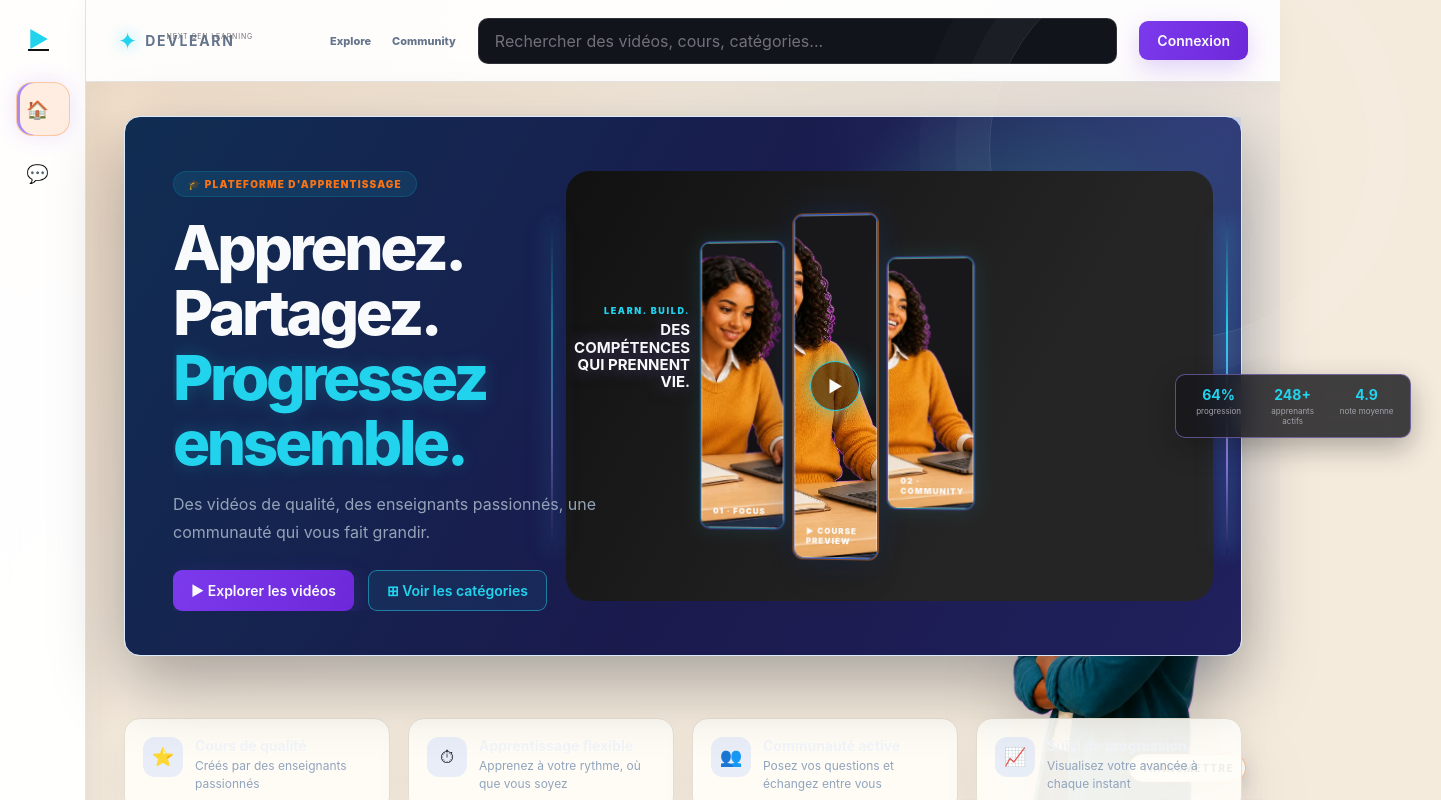
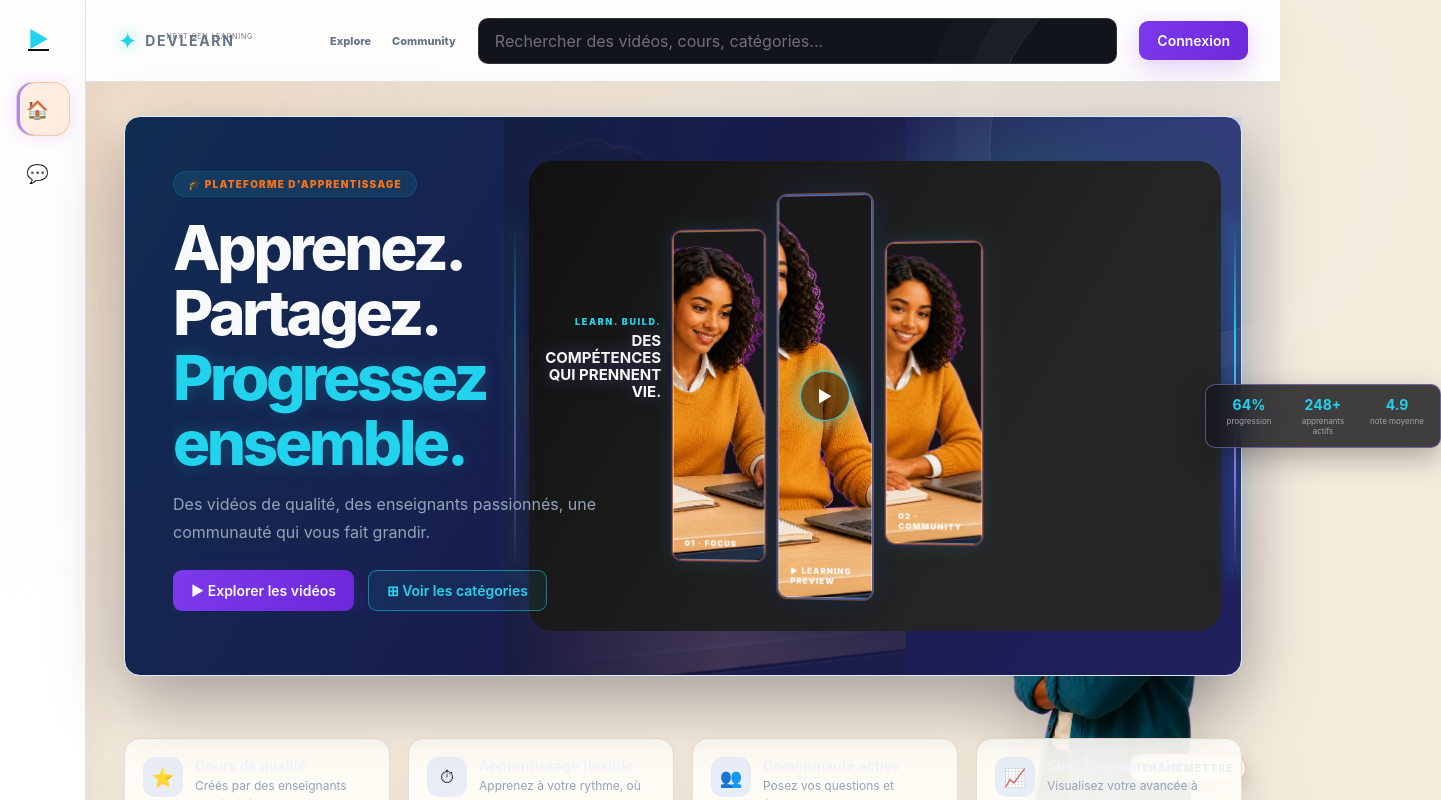
Before and after one commit to geromguershom-dot/video-tutorials-platform-frontend, a React app: page / in a window 1280 px wide. Shown: the top 800 px of the page, 1441 px wide, since content can reach past the window. Built offline with nearby package versions, Linux system fonts and the light colour scheme; no server answers; the HTML template or start-up script is replaced by a standard one.

Commit message:
style: enlarge student hero panels

```diff
--- a/src/index.css
+++ b/src/index.css
@@ -2134,3 +2134,20 @@ body { background-image: radial-gradient(circle at 8% 6%, rgba(249,115,22,.08),
 .hero-title-backdrop { display: none !important; }
 @media (max-width: 900px) { .hero-with-image { min-height: 760px; padding: 34px 28px; } .hero-with-image .hero-content { width: 100%; max-width: 600px; } .hero-composition { position: relative; top: auto; right: auto; width: 100%; max-width: none; margin-top: 86px; transform: none; } }
 @media (max-width: 520px) { .hero-with-image { min-height: 700px; padding: 28px 20px; } .hero-composition { margin-top: 68px; } }
+
+/* STUDENT HERO REFERENCE — LARGE PANELS + BACKDROP */
+.hero-with-image { min-height: 560px; }
+.hero-student-backdrop { position: absolute; z-index: 1; top: 0; left: 34%; width: 36%; height: 100%; overflow: hidden; pointer-events: none; opacity: .22; }
+.hero-student-backdrop::after { content: ''; position: absolute; inset: 0; background: linear-gradient(90deg, rgba(17,17,17,.95), rgba(17,17,17,.18) 55%, rgba(17,17,17,.58)); }
+.hero-student-backdrop img { display: block; width: 100%; height: 100%; object-fit: cover; object-position: center; opacity: 1; filter: none; mix-blend-mode: normal; }
+.hero-with-image .hero-content { z-index: 6; }
+.hero-composition { z-index: 4; width: 62%; max-width: 760px; right: 20px; }
+.hero-showcase { min-height: 470px; }
+.hero-panel-grid { height: 380px; gap: 12px; }
+.hero-image-panel.panel-tall { height: 335px !important; }
+.hero-image-panel.panel-main { height: 405px !important; }
+.hero-image-panel.panel-small { height: 300px !important; }
+.hero-image-panel { border-color: rgba(249,115,22,.72); }
+.hero-image-panel.panel-main { border-color: rgba(37,99,235,.9); }
+@media (max-width: 1000px) { .hero-with-image { min-height: 780px; } .hero-student-backdrop { left: 12%; top: 0; width: 70%; height: 48%; opacity: .18; } .hero-composition { width: 100%; right: auto; max-width: none; margin-top: 100px; } .hero-showcase { min-height: 460px; } }
+@media (max-width: 650px) { .hero-with-image { min-height: 720px; } .hero-student-backdrop { left: 4%; width: 92%; height: 42%; opacity: .16; } .hero-composition { margin-top: 76px; } .hero-panel-grid { height: 285px; gap: 7px; } .hero-image-panel.panel-tall { height: 245px !important; } .hero-image-panel.panel-main { height: 290px !important; } .hero-image-panel.panel-small { height: 220px !important; } }
--- a/src/pages/Home.jsx
+++ b/src/pages/Home.jsx
@@ -4,6 +4,7 @@ import api from '../services/api';
 import { useAuth } from '../context/AuthContext';
 import studentFocused from '../assets/student-pose-focused.webp';
 import studentLaughing from '../assets/student-pose-laughing.webp';
+import studentConfident from '../assets/student-pose-confident.webp';
 import teacherFront from '../assets/teacher-pose-front.webp';
 import teacherThreeQuarter from '../assets/teacher-pose-three-quarter.webp';
 
@@ -62,6 +63,7 @@ export default function Home() {
     <div className="home-page">
       {/* HERO */}
         <div className="hero hero-with-image">
+          <div className="hero-student-backdrop" aria-hidden="true"><img src={studentLaughing} alt="" /></div>
                 <div className="hero-content hero-title-stage">
           <span className="hero-badge">
 {user?.role === 'teacher' ? '✦ ESPACE CRÉATEUR' : '🎓 PLATEFORME D\'APPRENTISSAGE'}</span>
@@ -97,9 +99,9 @@ export default function Home() {
                   <div className="hero-illustration hero-composition hero-showcase">
             <div className="hero-showcase-title"><span>{user?.role === 'teacher' ? 'TEACH. INSPIRE.' : 'LEARN. BUILD.'}</span><strong>{user?.role === 'teacher' ? 'Une expertise qui rayonne.' : 'Des compétences qui prennent vie.'}</strong></div>
             <div className="hero-panel-grid">
-              <div className="hero-image-panel panel-tall"><img src={user?.role === 'teacher' ? teacherThreeQuarter : studentFocused} alt="Personnage DevLearn en apprentissage" /><span>01 · FOCUS</span></div>
-              <div className="hero-image-panel panel-main"><img src={featuredVideo?.thumbnailUrl || (user?.role === 'teacher' ? teacherFront : studentLaughing)} alt="Aperçu du parcours DevLearn" /><div className="hero-panel-play">▶</div><span>▶ COURSE PREVIEW</span></div>
-              <div className="hero-image-panel panel-small"><img src={user?.role === 'teacher' ? teacherFront : studentLaughing} alt="Communauté DevLearn" /><span>02 · COMMUNITY</span></div>
+              <div className="hero-image-panel panel-tall"><img src={studentFocused} alt="Étudiante concentrée" /><span>01 · FOCUS</span></div>
+              <div className="hero-image-panel panel-main"><img src={studentLaughing} alt="Étudiante en apprentissage" /><div className="hero-panel-play">▶</div><span>▶ LEARNING PREVIEW</span></div>
+              <div className="hero-image-panel panel-small"><img src={studentConfident} alt="Étudiante confiante" /><span>02 · COMMUNITY</span></div>
             </div>
             <div className="hero-showcase-metrics"><span><strong>{featuredPercent}%</strong><small>{user?.role === 'teacher' ? 'impact du cours' : 'progression'}</small></span><span><strong>{studentCount}+</strong><small>apprenants actifs</small></span><span><strong>4.9</strong><small>note moyenne</small></span></div>
           </div>
```
